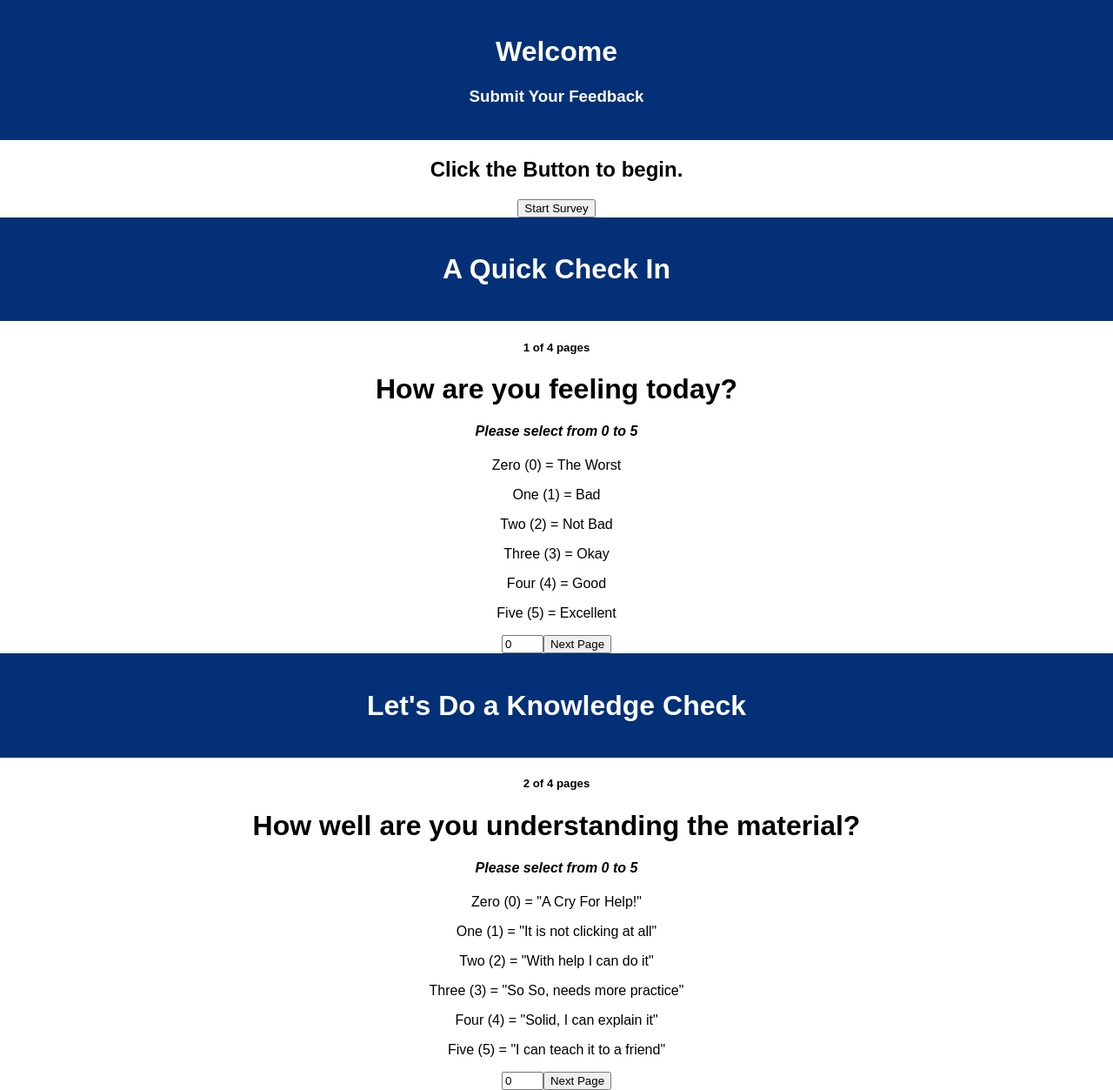
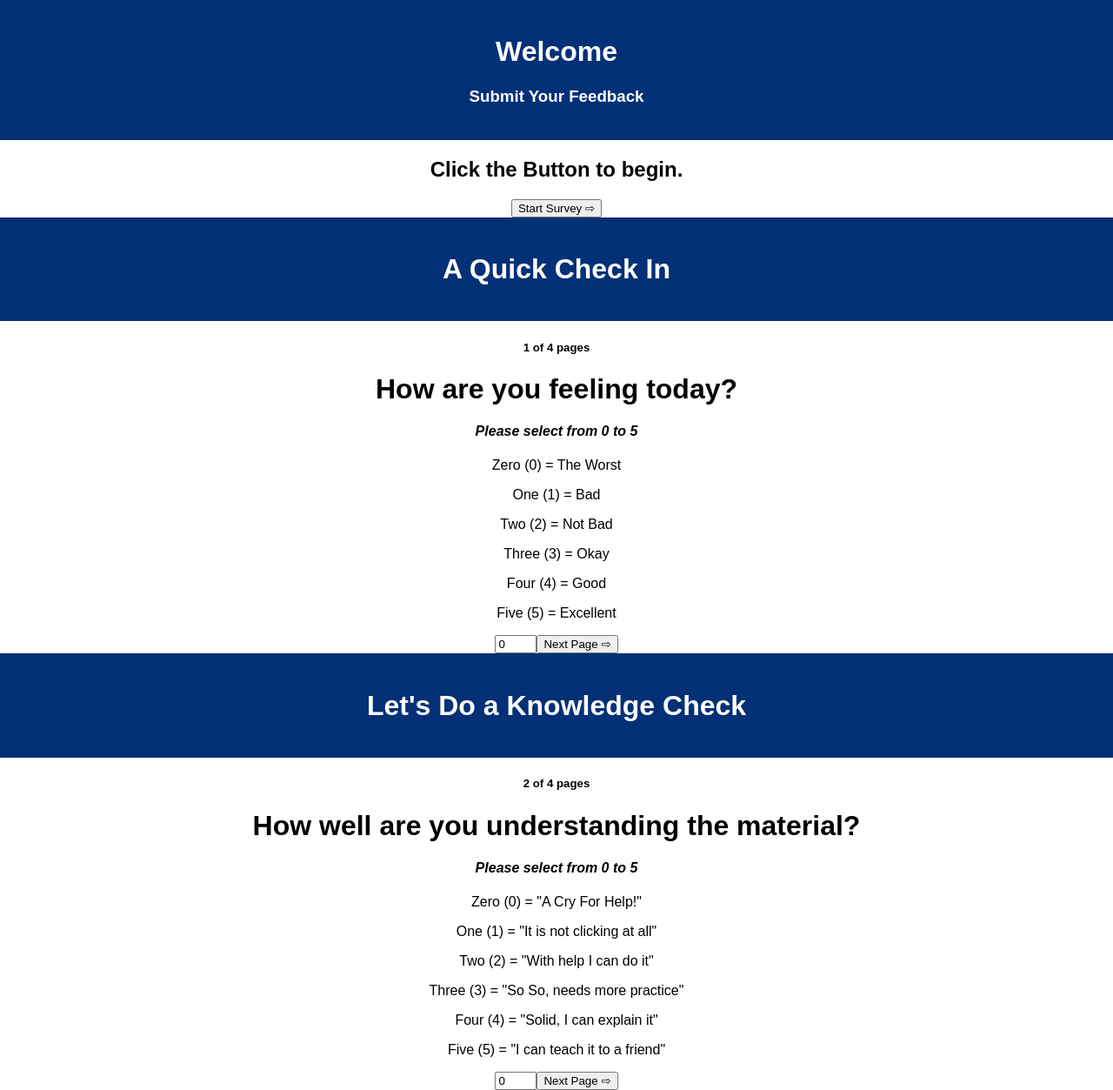
Before and after one commit to Jerome-Horton/redux-feedback-loop, a React (Create React App) app: page / in a window 1280 px wide. Shown: the whole page at 87% size. Built offline with nearby package versions, Linux system fonts and the light colour scheme; no server answers.

Commit message:
added style to Button

```diff
--- a/src/components/Feeling/Feelings.jsx
+++ b/src/components/Feeling/Feelings.jsx
@@ -46,7 +46,7 @@ function Feelings (){
             value={feelings}
             onChange={(event) => setFeelings(event.target.value)}>
         </input>
-        <button>Next Page</button>
+        <button>Next Page ⇨</button>
 
     </div>
         </>
--- a/src/components/HomePage/HomePage.jsx
+++ b/src/components/HomePage/HomePage.jsx
@@ -20,7 +20,7 @@ function HomePage (){
         <div>
             <h2>Click the Button to begin.</h2>
 {/* // Button needs onClick functionality */}
-             <button>Start Survey</button>
+             <button>Start Survey ⇨</button>
         </div>
 
     )
--- a/src/components/Understanding/Understanding.jsx
+++ b/src/components/Understanding/Understanding.jsx
@@ -46,7 +46,7 @@ function Understanding (){
             value={understanding}
             onChange={(event) => setUnderstanding(event.target.value)}>
         </input>
-        <button>Next Page</button>
+        <button>Next Page ⇨</button>
 
     </div>
         </>
```
